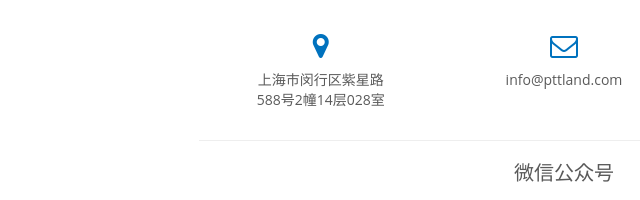
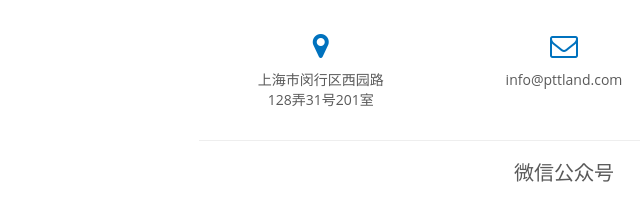
Before and after one commit to bbqsxz/pttland, a plain HTML site: page index.html in a window 1280 px wide. Shown: the part 2519-2719 px from the top of the page, 76-716 px from the left. Drawn offline with Linux system fonts and the light colour scheme.

Commit message:
Add files via upload

```diff
--- a/index.html
+++ b/index.html
@@ -249,8 +249,8 @@
     </div>
     <div class="col-md-8 col-md-offset-2">
       <div class="col-md-4"> <i class="fa fa-map-marker fa-2x"></i>
-        <p>上海市闵行区紫星路<br>
-          588号2幢14层028室</p>
+        <p>上海市闵行区西园路<br>
+          128弄31号201室</p>
       </div>
       <div class="col-md-4"> <i class="fa fa-envelope-o fa-2x"></i>
         <p>info@pttland.com</p>
```
